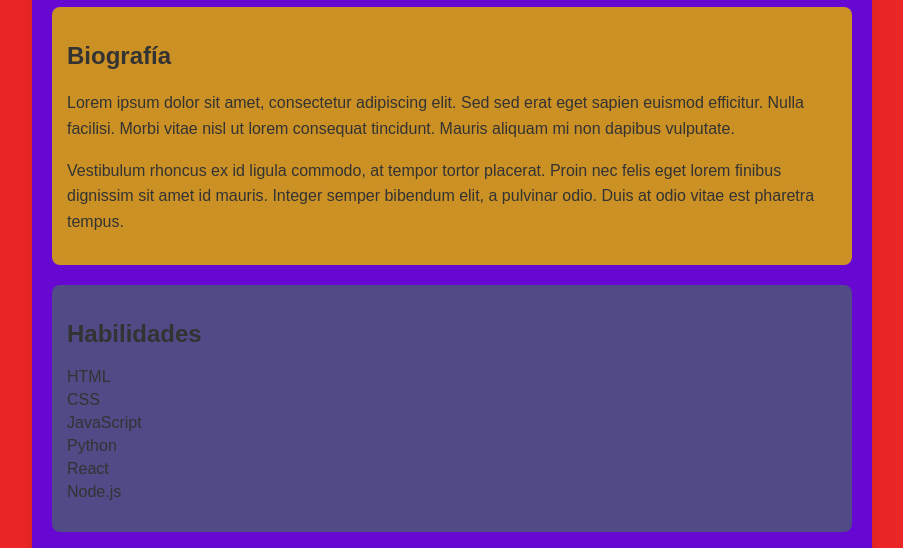
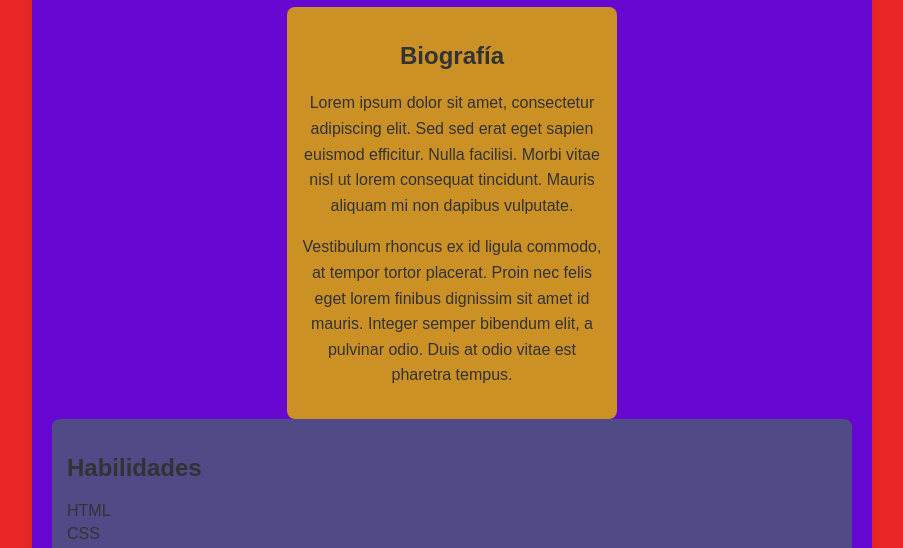
Before and after one commit to marlonchca3/mi-primera-pagina-web, a plain HTML site: page index.html in a window 1280 px wide. Shown: the part 251-799 px from the top of the page, without its empty margins (188-1091 px from the left). Drawn offline with Linux system fonts and the light colour scheme.

Commit message:
Update index.html

```diff
--- a/index.html
+++ b/index.html
@@ -52,7 +52,15 @@
                         padding: 15px;
                         border-radius: 8px;
                         margin-bottom: 20px;
+                        margin: 0 auto; /* Centra la descripción horizontalmente dentro del contenedor */
+
+                        max-width: 300px; /* Establece un ancho máximo de 600px */
+                        width: 100%; /* Garantiza que la descripción ocupe todo el ancho disponible dentro del contenedor */
+                        text-align: center; /* Centra el texto horizontalmente dentro de la descripción */
                     }
+
+
+
 
                     #habilidades {
                         background-color: #504a86; /* Cambia este valor al color que desees */
@@ -82,6 +90,7 @@
                         margin: 0 auto;
                         max-height: 150px; /* Ajusta este valor según sea necesario */
                     }
+
                 </style>
             </head>
             <body>
@@ -92,11 +101,14 @@
                     <h1>Mi Nombre</h1>
                 </header>
 
+
                 <section id="biografia">
                     <h2>Biografía</h2>
-        <p>Lorem ipsum dolor sit amet, consectetur adipiscing elit. Sed sed erat eget sapien euismod efficitur. Nulla facilisi. Morbi vitae nisl ut lorem consequat tincidunt. Mauris aliquam mi non dapibus vulputate.</p>
-        <p>Vestibulum rhoncus ex id ligula commodo, at tempor tortor placerat. Proin nec felis eget lorem finibus dignissim sit amet id mauris. Integer semper bibendum elit, a pulvinar odio. Duis at odio vitae est pharetra tempus.</p>
+                    <p class="descripcion">Lorem ipsum dolor sit amet, consectetur adipiscing elit. Sed sed erat eget sapien euismod efficitur. Nulla facilisi. Morbi vitae nisl ut lorem consequat tincidunt. Mauris aliquam mi non dapibus vulputate.</p>
+                    <p class="descripcion">Vestibulum rhoncus ex id ligula commodo, at tempor tortor placerat. Proin nec felis eget lorem finibus dignissim sit amet id mauris. Integer semper bibendum elit, a pulvinar odio. Duis at odio vitae est pharetra tempus.</p>
                 </section>
+
+
 
                 <section id="habilidades">
                     <h2>Habilidades</h2>
```
Lines whose indentation alone changed are shown as unchanged.
